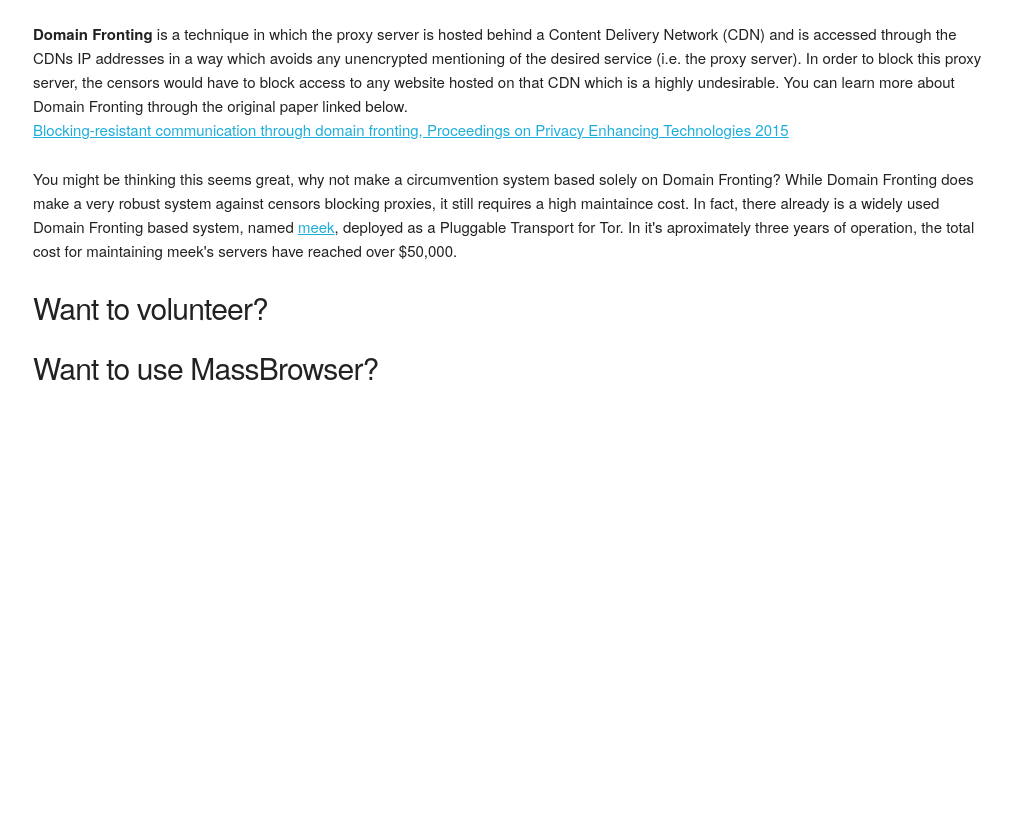
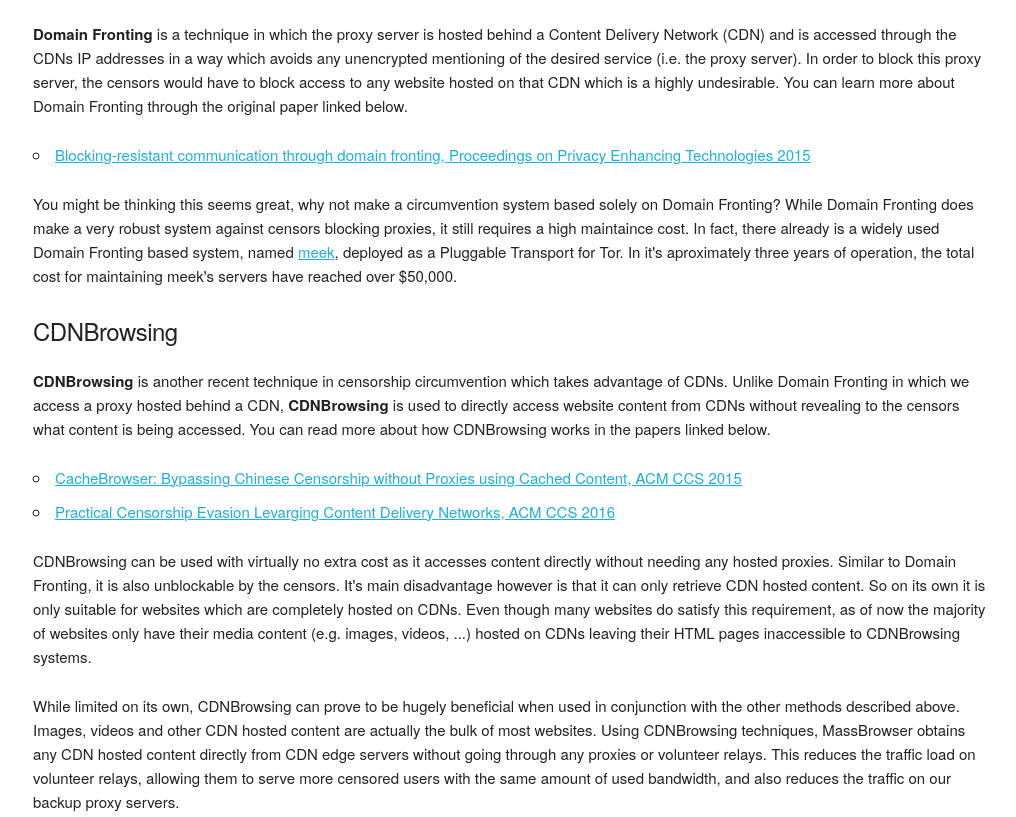
Before and after one commit to ha-D/massbrowser-website, a plain HTML site: page index.html in a window 1280 px wide. Shown: the part 1395-2212 px from the top of the page, without its empty margins (127-1143 px from the left). Before the commit the page ends 1832 px from the top, so only its background shows below. Drawn offline with nearby package versions, Linux system fonts and the light colour scheme.

Commit message:
Add CacheBrowsing Section

```diff
--- a/index.html
+++ b/index.html
@@ -59,15 +59,31 @@
           </p>
           <p>
             <strong>Domain Fronting</strong> is a technique in which the proxy server is hosted behind a Content Delivery Network (CDN) and is accessed through the CDNs IP addresses in a way which avoids any unencrypted mentioning of the desired service (i.e. the proxy server). In order to block this proxy server, the censors would have to block access to any website hosted on that CDN which is a highly undesirable. You can learn more about Domain Fronting through the original paper linked below.
-            </br>
-            <a href="http://www.icir.org/vern/papers/meek-PETS-2015.pdf">Blocking-resistant communication
-              through domain fronting, Proceedings on Privacy Enhancing Technologies 2015</a>
+            <ul>
+            <li><a href="http://www.icir.org/vern/papers/meek-PETS-2015.pdf">Blocking-resistant communication
+              through domain fronting, Proceedings on Privacy Enhancing Technologies 2015</a></li>
+            </ul>
           </p>
           <p>
             You might be thinking this seems great, why not make a circumvention system based solely on Domain Fronting? While Domain Fronting does make a very robust system against censors blocking proxies, it still requires a high maintaince cost. In fact, there already is a widely used Domain Fronting based system, named <a href="https://trac.torproject.org/projects/tor/wiki/doc/meek">meek</a>, deployed as a Pluggable Transport for Tor. In it's aproximately three years of operation, the total cost for maintaining meek's servers have reached over $50,000.
           </p>
 
+          <h5>CDNBrowsing</h5>
+          <p>
+            <strong>CDNBrowsing</strong> is another recent technique in censorship circumvention which takes advantage of CDNs. Unlike Domain Fronting in which we access a proxy hosted behind a CDN, <strong>CDNBrowsing</strong> is used to directly access website content from CDNs without revealing to the censors what content is being accessed. You can read more about how CDNBrowsing works in the papers linked below.
+            <ul>
+              <li><a href="https://people.cs.umass.edu/~amir/papers/CacheBrowser.pdf">CacheBrowser: Bypassing Chinese Censorship without Proxies using Cached Content, ACM CCS 2015</a></li>
+              <li><a href="https://people.cs.umass.edu/~amir/papers/CDNReaper.pdf">Practical Censorship Evasion Levarging Content Delivery Networks, ACM CCS 2016</a></li>
+            </ul>
+          </p>
 
+          <p>
+            CDNBrowsing can be used with virtually no extra cost as it accesses content directly without needing any hosted proxies. Similar to Domain Fronting, it is also unblockable by the censors. It's main disadvantage however is that it can only retrieve CDN hosted content. So on its own it is only suitable for websites which are completely hosted on CDNs. Even though many websites do satisfy this requirement, as of now the majority of websites only have their media content (e.g. images, videos, ...) hosted on CDNs leaving their HTML pages inaccessible to CDNBrowsing systems.
+          </p>
+
+          <p>
+            While limited on its own, CDNBrowsing can prove to be hugely beneficial when used in conjunction with the other methods described above. Images, videos and other CDN hosted content are actually the bulk of most websites. Using CDNBrowsing techniques, MassBrowser obtains any CDN hosted content directly from CDN edge servers without going through any proxies or volunteer relays. This reduces the traffic load on volunteer relays, allowing them to serve more censored users with the same amount of used bandwidth, and also reduces the traffic on our backup proxy servers.
+          </p>
         </div>
       </div>
 
```
